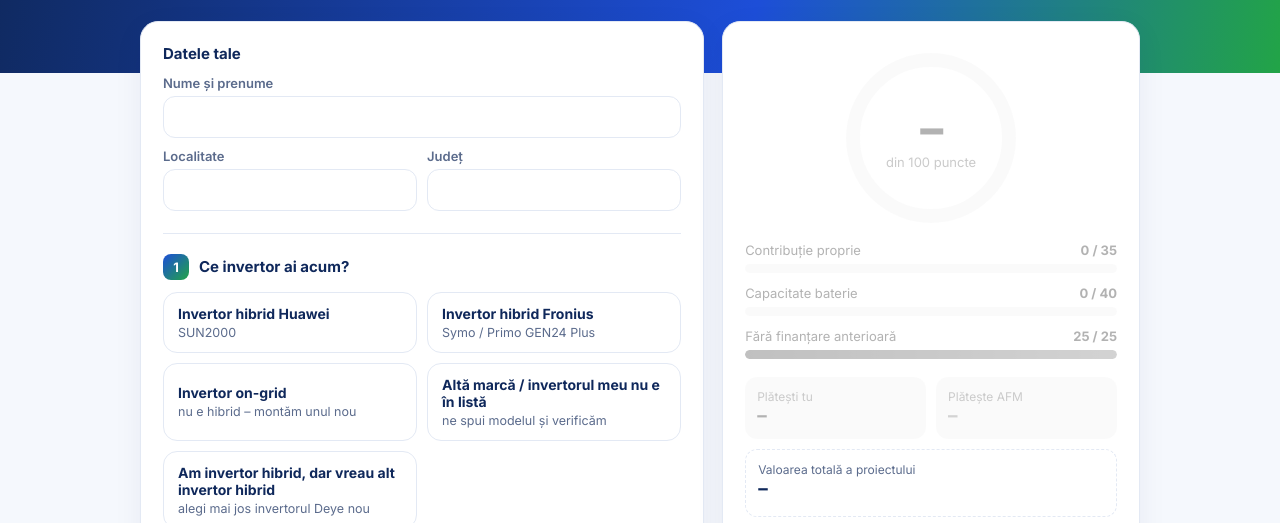
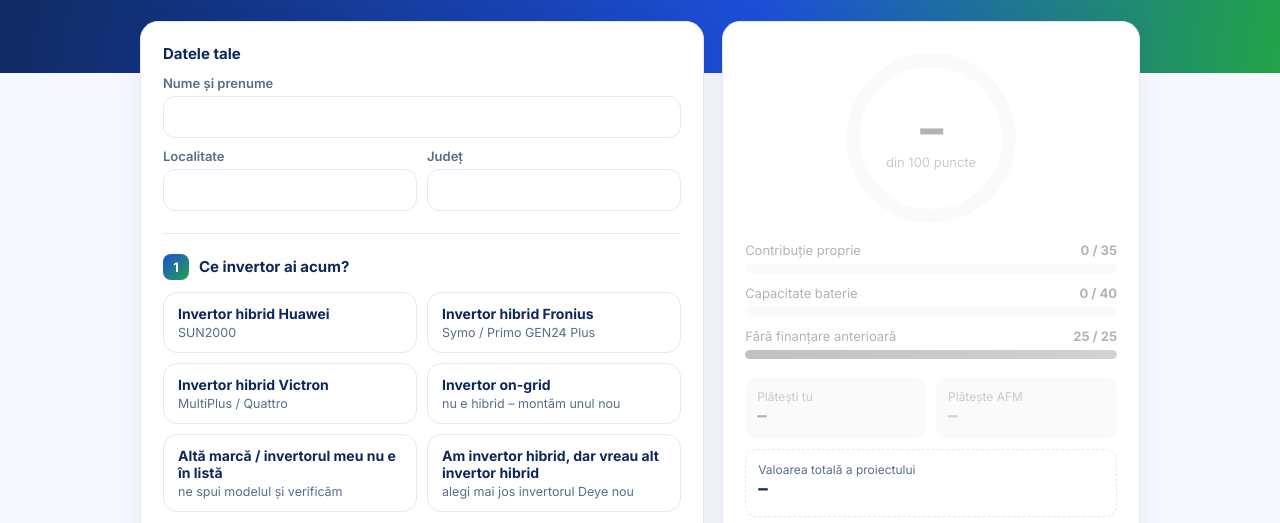
Before and after one commit to Pyxyqa/masi-calculator, a plain HTML site: page index.html in a window 1280 px wide. Shown: the part 259-782 px from the top of the page. Drawn offline with Linux system fonts and the light colour scheme.

Commit message:
Add files via upload

```diff
--- a/index.html
+++ b/index.html
@@ -224,6 +224,7 @@ const NEWINV=[
 const INVS=[
   {id:'hua',  name:'Invertor hibrid Huawei', d:'SUN2000'},
   {id:'fro',  name:'Invertor hibrid Fronius', d:'Symo / Primo GEN24 Plus'},
+  {id:'vic',  name:'Invertor hibrid Victron', d:'MultiPlus / Quattro'},
   {id:'grid', name:'Invertor on-grid', d:'nu e hibrid – montăm unul nou'},
   {id:'unk',  name:'Altă marcă / invertorul meu nu e în listă', d:'ne spui modelul și verificăm'},
   {id:'swap', name:'Am invertor hibrid, dar vreau alt invertor hibrid', d:'alegi mai jos invertorul Deye nou'}
@@ -233,6 +234,7 @@ const NEED_NEW=id=>id==='grid'||id==='swap';
 function allowed(){
   if(S.newInv&&S.newInv!=='keep')return {ids:['FEL16','FEL23.5','DYN16','DEY16'],why:'Invertorul hibrid Deye este compatibil doar cu bateriile Felicity Solar, Dyness și Deye.'};
   if(S.inv==='hua')return {ids:['LUN5','LUN7'],why:'La invertorul Huawei se poate monta doar bateria Huawei LUNA2000. Pentru altă baterie alege un invertor nou Deye.'};
+  if(S.inv==='vic')return {ids:['FEL16','FEL23.5'],why:'La invertorul Victron se pot monta doar bateriile Felicity Solar. Pentru altă baterie alege un invertor nou Deye.'};
   if(S.inv==='fro')return {ids:['RES3.97','BYD2.56'],why:'La invertorul Fronius se pot monta doar bateriile Fronius Reserva sau BYD Battery-Box HVS. Pentru altă baterie alege un invertor nou Deye.'};
   return null;
 }
```
